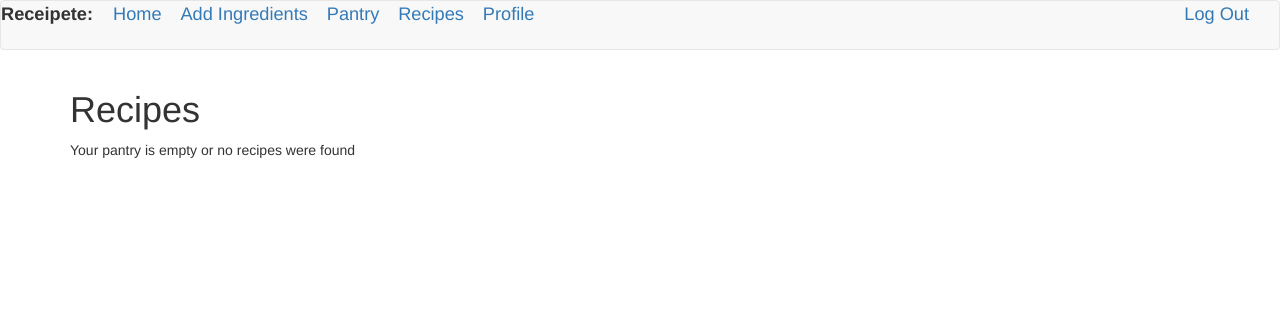
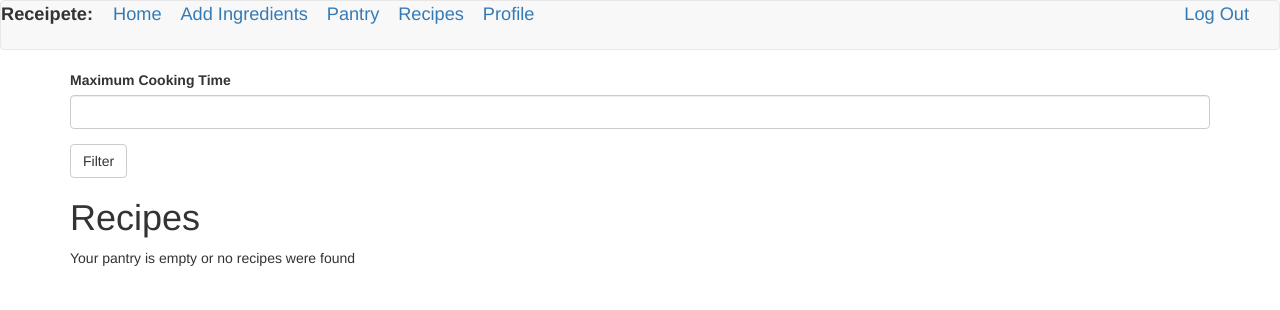
Before and after one commit to tmonty12/receipete, a Flask app: page / in a window 1280 px wide. Shown: the top 310 px of the page. Run offline with Flask 3, Linux system fonts and the light colour scheme; the visitor is signed in with stand-in values (Sample User, id 1); data that the repository does not hold is empty; some libraries are stand-ins or nearby versions.

Commit message:
Added Time Restriction

```diff
--- a/app/api.py
+++ b/app/api.py
@@ -18,7 +18,7 @@ def query_ingredients(query):
     return response.json()['results']
 
 
-def query_recipes(ingredients):
+def query_recipes(ingredients, time):
     url = "https://spoonacular-recipe-food-nutrition-v1.p.rapidapi.com/recipes/findByIngredients"
 
     querystring = {"ingredients": ingredients, "number": "10", "ignorePantry": "true", "ranking": "1"}
@@ -35,10 +35,10 @@ def query_recipes(ingredients):
     return response.json()
 
 
-def query_recipes_2(ingredients):
+def query_recipes_2(ingredients, time):
     url = "https://spoonacular-recipe-food-nutrition-v1.p.rapidapi.com/recipes/complexSearch"
 
-    querystring = {"query": "", "includeIngredients": ingredients, "number": "10", "ignorePantry": "true", "ranking": "1", "equipment": "blender"}
+    querystring = {"query": "", "includeIngredients": ingredients, "number": "10", "ignorePantry": "true", "ranking": "1", "maxReadyTime":time}
 
     headers = {
         "X-RapidAPI-Key": "2d4a8dd1fdmsh729ea9408c304cep1e20afjsn8778ac3491bf",
--- a/app/forms.py
+++ b/app/forms.py
@@ -64,3 +64,7 @@ class EditAllergiesForm(FlaskForm):
 class CommentForm(FlaskForm):
     comment = TextAreaField('Comment', validators=[DataRequired()])
     submit = SubmitField('Post')
+
+class timeLimitForm(FlaskForm):
+    time = StringField('Maximum Cooking Time', validators=[DataRequired()])
+    submit = SubmitField('Filter')
--- a/app/routes.py
+++ b/app/routes.py
@@ -1,31 +1,37 @@
 from flask import redirect, flash, render_template, request, url_for, request
 from app import app, db
 from app.forms import LoginForm, CreateAccountForm, SearchIngredientsForm, AddIngredientsForm, DeleteIngredientsForm, \
-    SearchRecipesForm, EditIngredientForm, EditAllergiesForm, ChangePasswordForm, CommentForm
+    SearchRecipesForm, EditIngredientForm, EditAllergiesForm, ChangePasswordForm, CommentForm, timeLimitForm
 from flask_login import current_user, login_user, logout_user, login_required
 from app.models import User, Ingredient, Allergy, Recipe, RecipeIngredient, Comment
 from werkzeug.urls import url_parse
-from app.api import query_ingredients, query_recipes, query_recipe_information
+from app.api import query_ingredients, query_recipes, query_recipe_information, query_recipes_2
 from datetime import datetime
 import os
 
 
 # Landing page containing list of generated Recipes
 # login_required decorator will redirect user if they are not logged into an account
-@app.route('/')
-@app.route('/index')
+@app.route('/', methods=['GET', 'POST'])
+@app.route('/index', methods=['GET', 'POST'])
 @login_required
 def index():
+    form = timeLimitForm()
+
     recipes = []
     ingredients = current_user.ingredients.all()
     ingredients_query = ''
     for ingredient in ingredients:
         ingredients_query += f'{ingredient.name},'
 
-    recipes = query_recipes(ingredients_query)
-    recipes = [(f"{recipe['id']}", f"{recipe['title']}", f"{recipe['image']}") for recipe in recipes]
+    if form.validate_on_submit():
+        recipes = query_recipes_2(ingredients_query, form.time.data)
+        recipes = [(f"{recipe['id']}", f"{recipe['title']}", f"{recipe['image']}") for recipe in recipes['results']]
+    else:
+        recipes = query_recipes_2(ingredients_query, 600)
+        recipes = [(f"{recipe['id']}", f"{recipe['title']}", f"{recipe['image']}") for recipe in recipes['results']]
 
-    return render_template('recipes.html', title='Recipes', recipes=recipes)
+    return render_template('recipes.html', title='Recipes', recipes=recipes, form=form)
 
 
 @app.route('/recipe/<id>', methods=['GET', 'POST'])
@@ -38,10 +44,14 @@ def view_recipe(id):
 
     if recipe is None:
         recipe_information = query_recipe_information(id)
-        recipe = Recipe(api_id=id, name=recipe_information['title'], image=recipe_information['image'], instructions=recipe_information['instructions'], preparation_time=int(recipe_information['preparationMinutes']))
+        recipe = Recipe(api_id=id, name=recipe_information['title'], image=recipe_information['image'],
+                        instructions=recipe_information['instructions'],
+                        preparation_time=int(recipe_information['preparationMinutes']))
         db.session.add(recipe)
         for extendedIngredient in recipe_information['extendedIngredients']:
-            ingredient = RecipeIngredient(name=extendedIngredient['name'], amount=float(extendedIngredient['amount']), unit=extendedIngredient['unit'], image=extendedIngredient['image'], recipe=recipe)
+            ingredient = RecipeIngredient(name=extendedIngredient['name'], amount=float(extendedIngredient['amount']),
+                                          unit=extendedIngredient['unit'], image=extendedIngredient['image'],
+                                          recipe=recipe)
             db.session.add(ingredient)
         db.session.commit()
     else:
@@ -55,7 +65,8 @@ def view_recipe(id):
         db.session.commit()
         return redirect(url_for('view_recipe', id=id))
 
-    return render_template('recipe_instructions.html', title='Instructions', recipe=recipe, form=form, comments=comments, default_ingredient_image=default_ingredient_image)
+    return render_template('recipe_instructions.html', title='Instructions', recipe=recipe, form=form,
+                           comments=comments, default_ingredient_image=default_ingredient_image)
 
 
 # Login page
@@ -124,7 +135,8 @@ def create_account():
 def pantry():
     # First need to grab ingredients with expiration date and sort by ascending date.
     # Then grab ingredients without expiration date and append them to the end of ingredients list
-    ingredients = current_user.ingredients.filter(Ingredient.expiration_date != None).order_by(Ingredient.expiration_date).all()
+    ingredients = current_user.ingredients.filter(Ingredient.expiration_date != None).order_by(
+        Ingredient.expiration_date).all()
     ingredients += current_user.ingredients.filter_by(expiration_date=None).all()
     return render_template('pantry.html', title='Pantry', ingredients=ingredients)
 
@@ -151,7 +163,9 @@ def edit_pantry_item(id):
 def delete_pantry_items():
     ingredients = current_user.ingredients.all()
     form = DeleteIngredientsForm()
-    form.ingredients.choices = [(ingredient.id, f"{ingredient.name},{ingredient.expiration_date.strftime('%Y-%m-%d') if ingredient.expiration_date else ''},{ingredient.image}") for ingredient in ingredients]
+    form.ingredients.choices = [(ingredient.id,
+                                 f"{ingredient.name},{ingredient.expiration_date.strftime('%Y-%m-%d') if ingredient.expiration_date else ''},{ingredient.image}")
+                                for ingredient in ingredients]
 
     if request.form.get('submit') == 'Delete Items':
         for ingredient in form.ingredients.data:
@@ -189,7 +203,8 @@ def search_ingredients():
                 expiration_date = request.form.get(f'expiration-date-{name}')
                 if expiration_date != '':
                     expiration_date = datetime.strptime(request.form.get(f'expiration-date-{name}'), '%Y-%m-%d')
-                    ingredient = Ingredient(api_id=int(api_id), name=name, image=image, user=current_user, expiration_date=expiration_date)
+                    ingredient = Ingredient(api_id=int(api_id), name=name, image=image, user=current_user,
+                                            expiration_date=expiration_date)
                 else:
                     ingredient = Ingredient(api_id=int(api_id), name=name, image=image, user=current_user)
                 db.session.add(ingredient)
@@ -199,6 +214,7 @@ def search_ingredients():
 
     return render_template('ingredients.html', title='Search Ingredients', search_form=search_form, add_form=add_form,
                            ingredients=ingredients)
+
 
 @app.route('/allergies/edit', methods=['GET', 'POST'])
 @login_required
@@ -219,10 +235,12 @@ def edit_allergies():
 
     return render_template('edit_allergies.html', title='Edit Allergies', form=form)
 
+
 @app.route('/profile', methods=['GET'])
 @login_required
 def profile():
     return render_template('profile.html', title='Profile', allergies=current_user.allergies.all())
+
 
 @app.route('/profile/change-password', methods=['GET', 'POST'])
 @login_required
--- a/app/templates/recipes.html
+++ b/app/templates/recipes.html
@@ -1,5 +1,6 @@
 <!doctype html>
 {% extends "loggedin_base.html" %}
+{% import 'bootstrap/wtf.html' as wtf %}
 
 {% block app_content %}
     <style>
@@ -27,6 +28,9 @@
             margin-right: 20px;
         }
     </style>
+    <div class="comment-form">
+        {{ wtf.quick_form(form) }}
+    </div>
     <h1 style="font-family:helvetica;">Recipes</h1>
     {% if recipes %}
         {% for recipe in recipes %}
```
